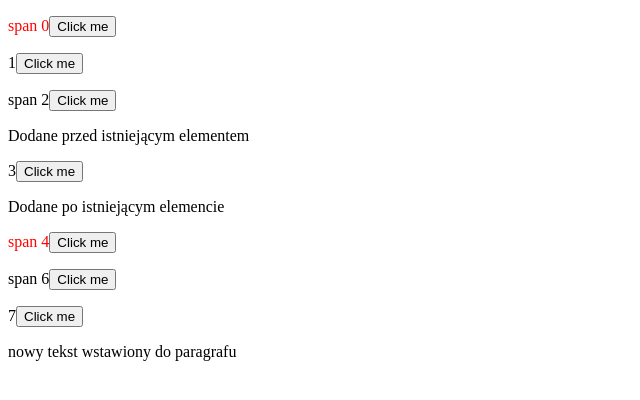
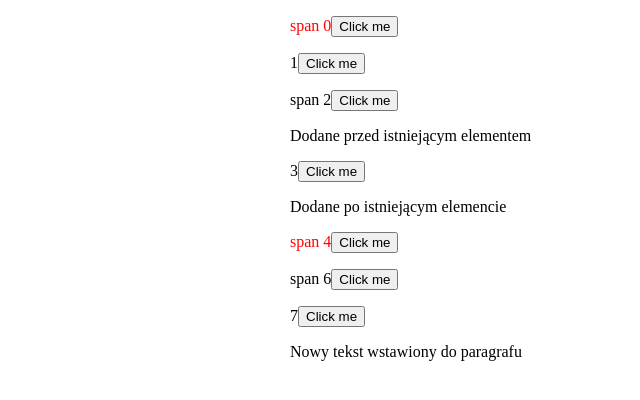
Before and after one commit to SliwK/Exercise-10.2, a plain HTML site: page index.html in a window 1280 px wide. Shown: the whole page, without its empty margins (0-640 px from the left). Drawn offline with nearby package versions, Linux system fonts and the light colour scheme; files that its build step writes are made by us from their sources.

Commit message:
Add code to js

```diff
--- a/index.html
+++ b/index.html
@@ -3,11 +3,11 @@
 <head>
   <meta charset="utf-8">
   <title>Exercise-10.2</title>
-  <link rel="stylesheet" type="css/css" href="style.css">
+  <link rel="stylesheet" type="text/css" href="css/style.css">
   <script src="https://ajax.googleapis.com/ajax/libs/jquery/1.12.4/jquery.min.js"></script>
 </head>
 <body>
-  <div id="container">
+  <div class="container">
     <div>
     	<p><span>span 0</span></p>
     </div>
--- a/js/scripts.js
+++ b/js/scripts.js
@@ -45,4 +45,4 @@ $("#hideMe").hide();
 console.log("paragraf hidden");
 
 //zmień treść w jakimś elemencie
-$("p:last").text("nowy tekst wstawiony do paragrafu");
+$("p:last").text("Nowy tekst wstawiony do paragrafu");
--- a/sass/style.scss
+++ b/sass/style.scss
@@ -1,6 +1,7 @@
 body {
   margin: 0 auto;
   .container {
-    width: 900px;
+    width: 700px;
+    margin: 0 auto;
   }
 }
```
Also changed, not shown: css/style.css, 1 other file.
